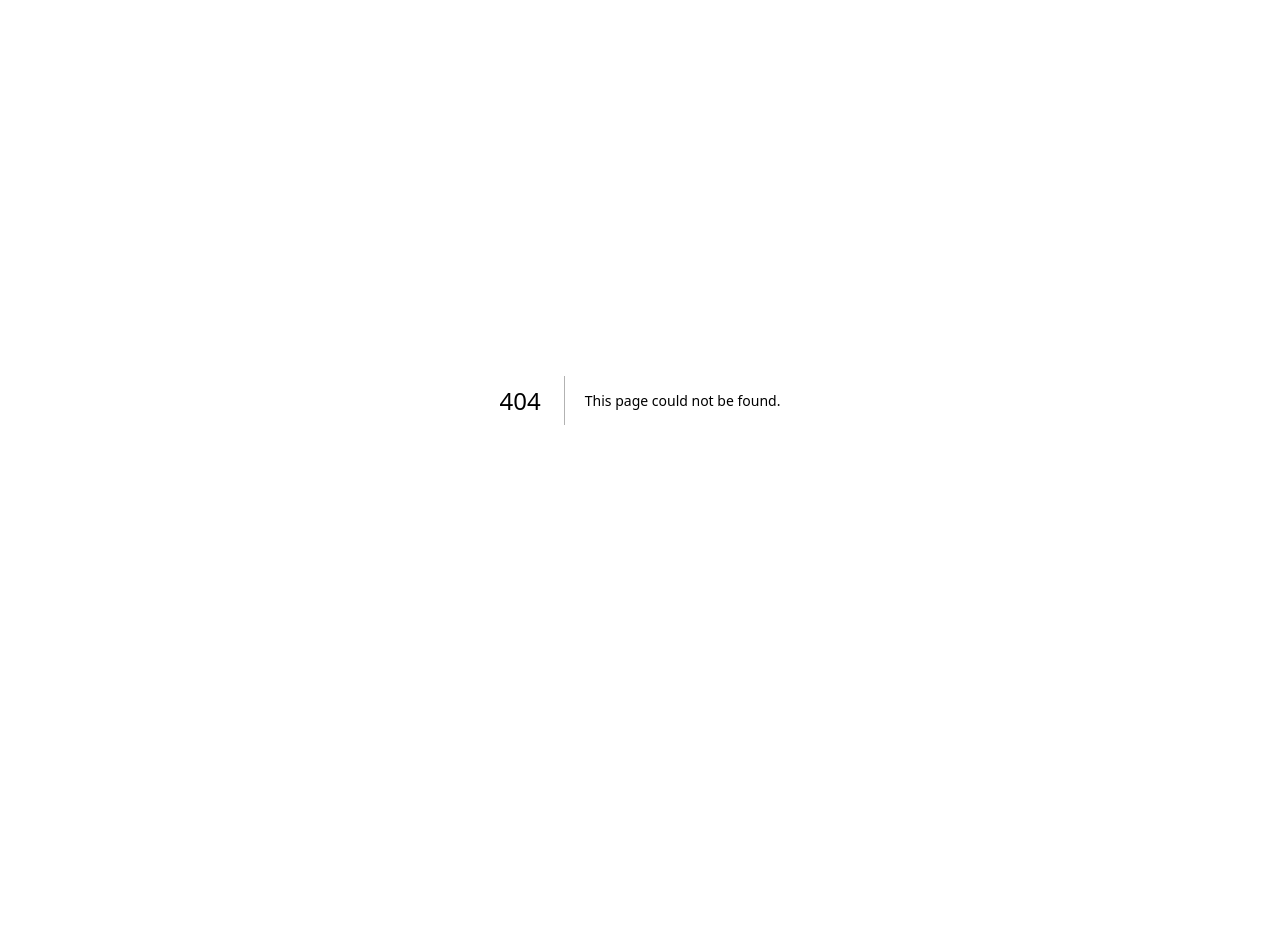
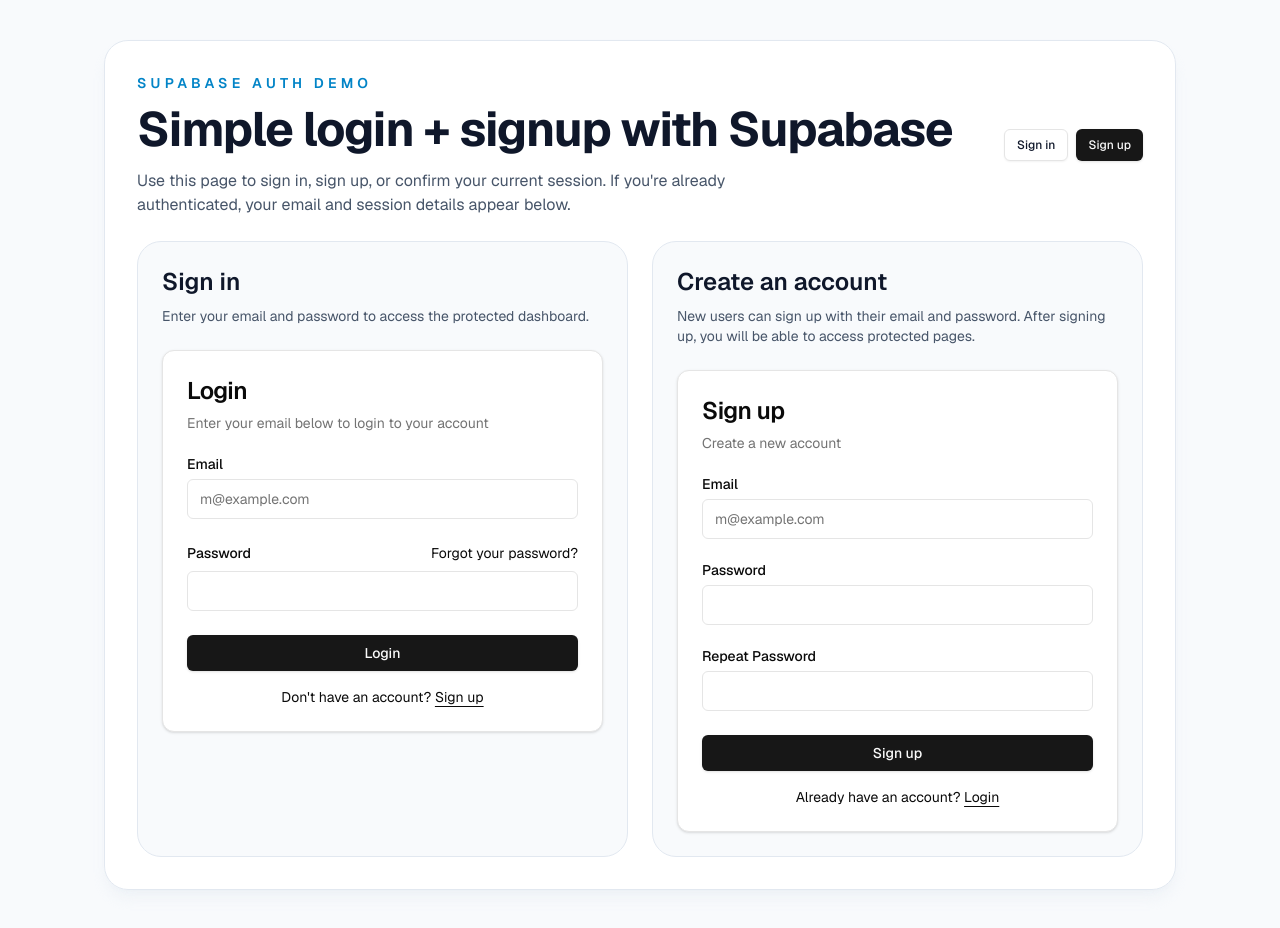
Before and after one commit to gifustudio-eng/Project-01, a Next.js app: page /auth in a window 1280 px wide. Before the commit this address had no page. Shown: the top 928 px of the page. Before the commit the page ends 800 px from the top, so only its background shows below. Built offline with nearby package versions, Linux system fonts and the light colour scheme; no server answers.

Commit message:
Added AUTH Page

```diff
--- /dev/null
+++ b/app/auth/page.tsx
@@ -0,0 +1,74 @@
+import { AuthButton } from "@/components/auth-button";
+import { LoginForm } from "@/components/login-form";
+import { SignUpForm } from "@/components/sign-up-form";
+import { createClient } from "@/lib/supabase/server";
+
+async function getUser() {
+  const supabase = await createClient();
+  const { data } = await supabase.auth.getClaims();
+  return data?.claims ?? null;
+}
+
+export default async function Page() {
+  const user = await getUser();
+
+  return (
+    <div className="min-h-screen bg-slate-50 text-slate-900 dark:bg-slate-950 dark:text-slate-100">
+      <main className="mx-auto flex min-h-screen max-w-6xl flex-col px-6 py-10 sm:px-10">
+        <div className="mb-10 flex flex-col gap-6 rounded-3xl border border-slate-200 bg-white/90 p-8 shadow-lg shadow-slate-200/40 backdrop-blur dark:border-slate-800 dark:bg-slate-900/80 dark:shadow-black/20">
+          <div className="flex flex-col gap-3 sm:flex-row sm:items-center sm:justify-between">
+            <div>
+              <p className="text-sm font-semibold uppercase tracking-[0.3em] text-sky-600 dark:text-sky-400">
+                Supabase Auth Demo
+              </p>
+              <h1 className="mt-3 text-4xl font-bold tracking-tight sm:text-5xl">
+                Simple login + signup with Supabase
+              </h1>
+              <p className="mt-4 max-w-2xl text-slate-600 dark:text-slate-400">
+                Use this page to sign in, sign up, or confirm your current session. If
+                you&apos;re already authenticated, your email and session details appear below.
+              </p>
+            </div>
+            <div className="flex items-center justify-end">
+              <AuthButton />
+            </div>
+          </div>
+
+          {user ? (
+            <div className="rounded-3xl border border-slate-200 bg-slate-50 p-6 dark:border-slate-800 dark:bg-slate-950">
+              <h2 className="text-xl font-semibold">You are signed in</h2>
+              <p className="mt-2 text-sm text-slate-600 dark:text-slate-400">
+                Welcome back, <strong>{user.email}</strong>.
+              </p>
+              <pre className="mt-4 overflow-x-auto rounded-2xl bg-slate-900 p-4 text-xs text-slate-100 dark:bg-slate-800">
+                {JSON.stringify(user, null, 2)}
+              </pre>
+            </div>
+          ) : (
+            <div className="grid gap-6 lg:grid-cols-[1fr_1fr]">
+              <div className="rounded-3xl border border-slate-200 bg-slate-50 p-6 dark:border-slate-800 dark:bg-slate-950">
+                <h2 className="text-2xl font-semibold">Sign in</h2>
+                <p className="mt-2 text-sm text-slate-600 dark:text-slate-400">
+                  Enter your email and password to access the protected dashboard.
+                </p>
+                <div className="mt-6">
+                  <LoginForm />
+                </div>
+              </div>
+              <div className="rounded-3xl border border-slate-200 bg-slate-50 p-6 dark:border-slate-800 dark:bg-slate-950">
+                <h2 className="text-2xl font-semibold">Create an account</h2>
+                <p className="mt-2 text-sm text-slate-600 dark:text-slate-400">
+                  New users can sign up with their email and password. After signing up,
+                  you will be able to access protected pages.
+                </p>
+                <div className="mt-6">
+                  <SignUpForm />
+                </div>
+              </div>
+            </div>
+          )}
+        </div>
+      </main>
+    </div>
+  );
+}
```
